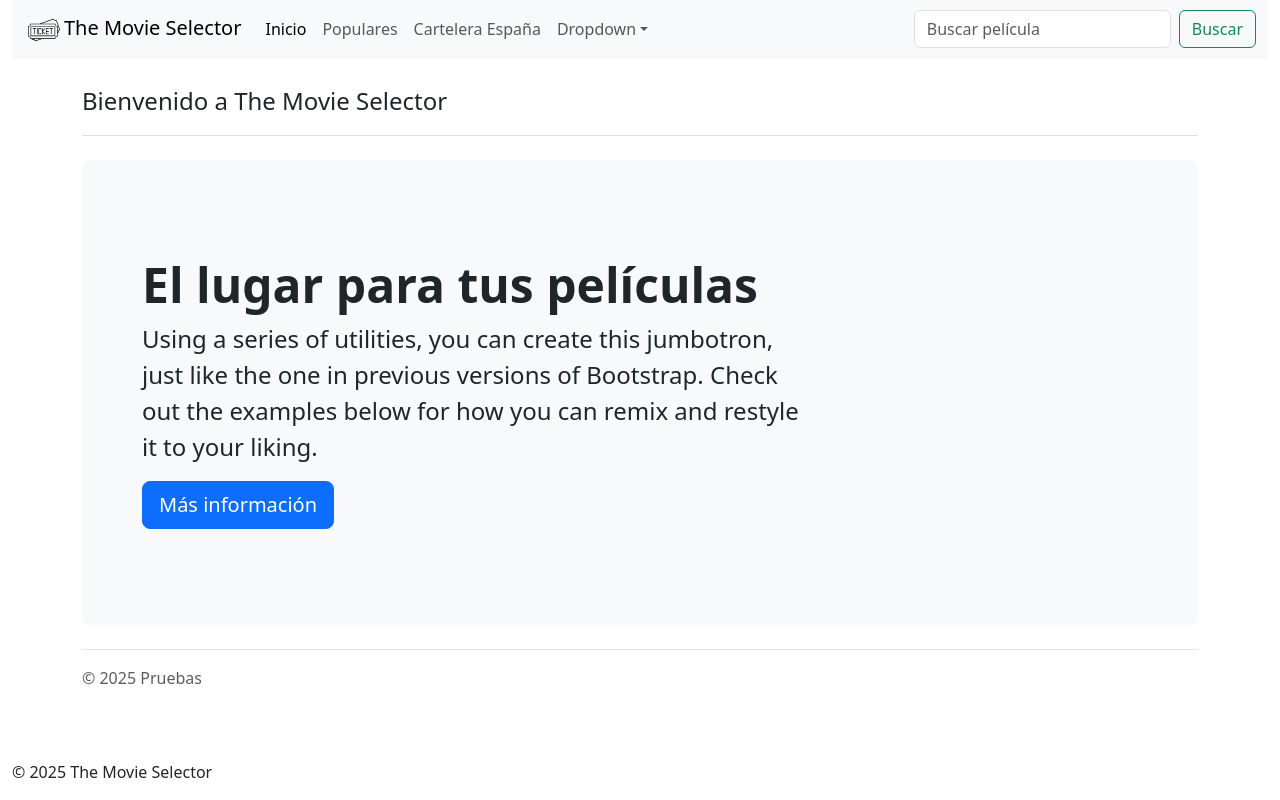
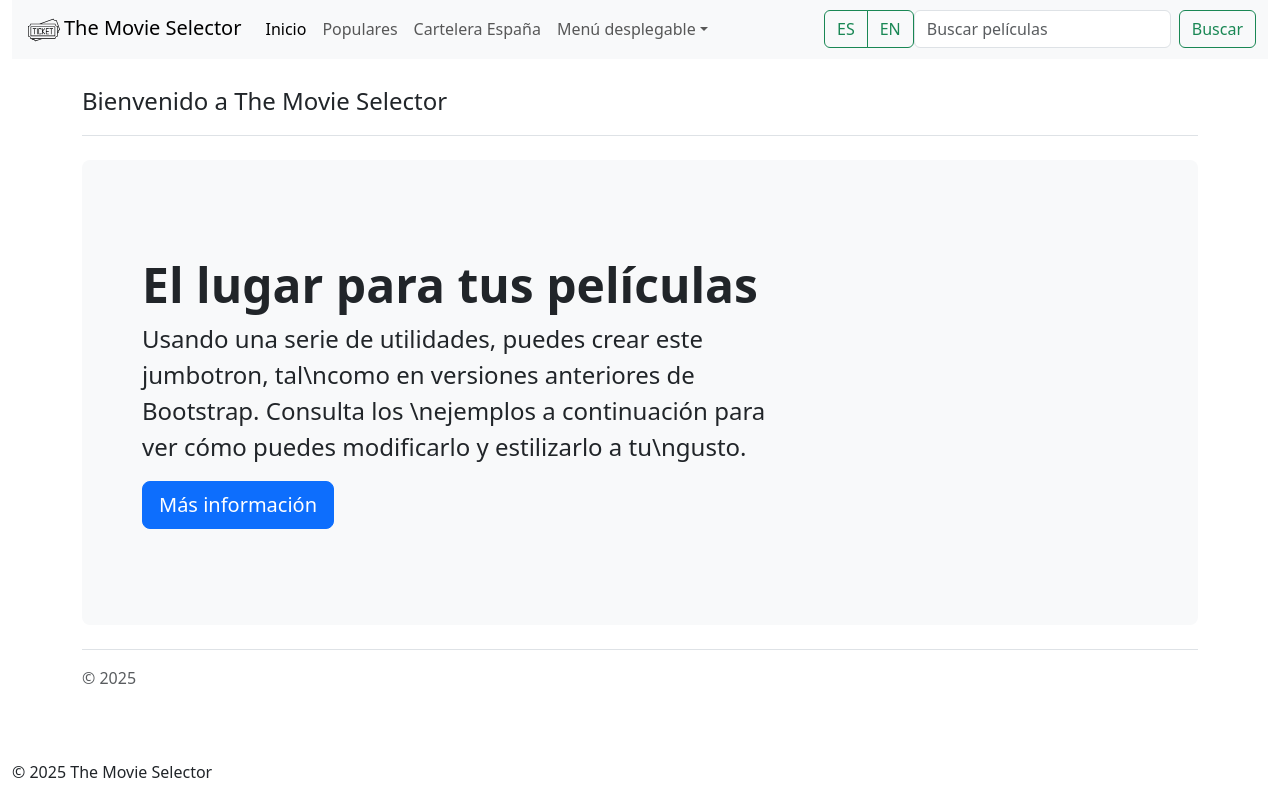
Before and after one commit to bryanStv/TheMovieSelector, a React (Vite) app: page / in a window 1280 px wide. Built offline with nearby package versions, Linux system fonts and the light colour scheme; no server answers.

Commit message:
Añadida traducción de web Inglés/Español mediante json, por el momento solo está el NavBar y el Home

```diff
--- a/index.html
+++ b/index.html
@@ -1,5 +1,5 @@
 <!doctype html>
-<html lang="en">
+<html lang="es">
   <head>
     <meta charset="UTF-8" />
     <link rel="icon" type="image/svg+xml" href="/vite.svg" />
--- a/package.json
+++ b/package.json
@@ -13,6 +13,7 @@
     "bootstrap": "^5.3.3",
     "react": "^19.0.0",
     "react-dom": "^19.0.0",
+    "react-intl": "^7.1.6",
     "react-router-dom": "^7.2.0"
   },
   "devDependencies": {
--- a/src/components/Fixed/Header/Header.jsx
+++ b/src/components/Fixed/Header/Header.jsx
@@ -1,11 +1,11 @@
 import "./Header.css"
 import { NavBar } from "../../ui/Header/NavBar/NavBar"
 
-export const Header = () => {
+export const Header = ({ onChangeLanguage }) => {
     return (
-        <header>
+      <header>
         {/*<h1>The Movie Selector</h1>*/}
-        <NavBar />
+        <NavBar onChangeLanguage={onChangeLanguage} />
         {/*<nav>
             <ul>
                 <li><a href="#home">Home</a></li>
@@ -13,6 +13,6 @@ export const Header = () => {
                 <li><a href="#contact">Contact</a></li>
             </ul>
         </nav>*/}
-        </header>
-    )
+      </header>
+    );
 }
--- /dev/null
+++ b/src/components/ui/Elementos/Buttons/ButtonsSelectorLenguaje.jsx
@@ -0,0 +1,34 @@
+import { useTraductor } from "../../../../context/TraducirContext";
+
+export const ButtonsSelectorLenguaje = () => {
+    const {setSpanish, setEnglish, locale} = useTraductor()
+
+
+  return (
+    <div className="btn-group" role="group" aria-label="Basic radio toggle button group">
+      <input
+        type="radio"
+        className="btn-check"
+        name="btnlang"
+        id="btnspanish"
+        autoComplete="off"
+        value="es"
+        checked={locale === "es-ES"}
+        onChange={() =>setSpanish()}
+      />
+      <label className="btn btn-outline-success" htmlFor="btnspanish">ES</label>
+
+      <input
+        type="radio"
+        className="btn-check"
+        name="btnlang"
+        id="btnenglish"
+        autoComplete="off"
+        value="en"
+        checked={locale === "en-US"}
+        onChange={() =>setEnglish()}
+      />
+      <label className="btn btn-outline-success" htmlFor="btnenglish">EN</label>
+    </div>
+  );
+};
--- a/src/components/ui/Header/NavBar/NavBar.jsx
+++ b/src/components/ui/Header/NavBar/NavBar.jsx
@@ -1,23 +1,22 @@
 import "./NavBar.css"
-import { Link, useNavigate } from "react-router-dom";
+import { Form, Link, useNavigate } from "react-router-dom";
 import { useState } from "react";
 import MovieLogo from "../../../../assets/movie-tickets-svgrepo-com.svg"
+import { ButtonsSelectorLenguaje } from "../../../ui/Elementos/Buttons/ButtonsSelectorLenguaje.jsx"
+import { FormattedMessage,useIntl } from "react-intl";
 
 export const NavBar = () => {
   const API_KEY = import.meta.env.VITE_TMDB_API_KEY;
   const [buscarPeli, setBuscarPeli] = useState("");
-  //const [movieResultados, setMovieResultados] = useState([]);
   const navigate = useNavigate();
+  const { formatMessage } = useIntl();
 
-  //const [pagina, setPagina] = useState(1);
-  //const [totalPaginas, setTotalPaginas] = useState(0);
 
   const fetchPeliculaByTitulo = async (titulo) => {
     const response = await fetch(
       `https://api.themoviedb.org/3/search/movie?query=${titulo}&language=es-ES&page=1&api_key=${API_KEY}`
     );
     const data = await response.json();
-    //return data.results;
     return data;
   };
 
@@ -28,12 +27,7 @@ export const NavBar = () => {
 
     const movies = await fetchPeliculaByTitulo(buscarPeli);
 
-    /*if(movies){
-      setTotalPaginas(movies.total_pages);
-    }*/
-
-    //navigate("/resultados", { state: { movies: movies.results, totalPaginas: totalPaginas } });
-    navigate("/resultados", {state: { movies: movies.results}});
+    navigate("/resultados", { state: { movies: movies.results } });
   };
 
   return (
@@ -58,17 +52,26 @@ export const NavBar = () => {
           <ul className="navbar-nav me-auto mb-2 mb-lg-0">
             <li className="nav-item">
               <Link className="nav-link active" aria-current="page" to="/">
-                Inicio
+                <FormattedMessage
+                  id="message.nav-home"
+                  defaultMessage="Inicio"
+                />
               </Link>
             </li>
             <li className="nav-item">
               <Link className="nav-link" to="/populares">
-                Populares
+                <FormattedMessage
+                  id="message.nav-popular"
+                  defaultMessage="Populares"
+                />
               </Link>
             </li>
             <li className="nav-item">
               <Link to="/cartelera" className="nav-link">
-                Cartelera España
+                <FormattedMessage
+                  id="message.nav-spain-current"
+                  defaultMessage="Cartelera España"
+                />
               </Link>
             </li>
             <li className="nav-item dropdown">
@@ -79,12 +82,18 @@ export const NavBar = () => {
                 data-bs-toggle="dropdown"
                 aria-expanded="false"
               >
-                Dropdown
+                <FormattedMessage
+                  id="message.nav-dropdown"
+                  defaultMessage="Menú desplegable"
+                />
               </a>
               <ul className="dropdown-menu">
                 <li>
                   <Link to="/formulario-contacto" className="dropdown-item">
-                    Contacto
+                    <FormattedMessage
+                      id="message.nav-dropdown-contact"
+                      defaultMessage="Contacto"
+                    />
                   </Link>
                 </li>
                 <li>
@@ -103,21 +112,30 @@ export const NavBar = () => {
               </ul>
             </li>
           </ul>
+
+          <ButtonsSelectorLenguaje />
+
           <form className="d-flex" role="search" onSubmit={handleBuscarPeli}>
             <input
               className="form-control me-2"
               type="search"
-              placeholder="Buscar película"
+              placeholder={formatMessage({
+                id: "message.nav-search",
+                defaultMessage: "Buscar películas",
+              })}
               aria-label="Search"
               value={buscarPeli}
               onChange={(e) => setBuscarPeli(e.target.value)}
             />
             <button className="btn btn-outline-success" type="submit">
-              Buscar
+              <FormattedMessage
+                id="message.nav-search-button"
+                defaultMessage="Buscar"
+              />
             </button>
           </form>
         </div>
       </div>
     </nav>
   );
-}
+};
--- /dev/null
+++ b/src/context/TraducirContext.jsx
@@ -0,0 +1,35 @@
+import { createContext, useContext, useState, useEffect } from "react";
+import { IntlProvider } from "react-intl";
+import messagesEs from "../translations/es.json";
+import messagesEn from "../translations/en.json";
+
+const TraducirContext = createContext();
+
+export const TraducirProvider = ({ children }) => {
+  const [locale, setLocale] = useState(
+    localStorage.getItem("language") || "es"
+  );
+
+  useEffect(() => {
+    localStorage.setItem("language", locale);
+    //console.log("Idioma cambiado a: " + locale);
+  }, [locale]);
+
+  const messages = {
+    "es-ES": messagesEs,
+    "en-US": messagesEn,
+  };
+
+  const setSpanish = () => setLocale("es-ES");
+  const setEnglish = () => setLocale("en-US");
+
+  return (
+    <TraducirContext.Provider value={{ locale, setSpanish, setEnglish }}>
+      <IntlProvider locale={locale} messages={messages[locale]}>
+        {children}
+      </IntlProvider>
+    </TraducirContext.Provider>
+  );
+};
+
+export const useTraductor = () => useContext(TraducirContext);
--- a/src/pages/Home/Home.jsx
+++ b/src/pages/Home/Home.jsx
@@ -1,6 +1,5 @@
-//import { useEffect, useState } from "react";
 import "./Home.css"
-//import MovieLogo from "../../assets/movie-tickets-svgrepo-com.svg"
+import { FormattedMessage } from "react-intl";
 
 export const Home = () => {
     return (
@@ -11,31 +10,41 @@ export const Home = () => {
               href="/"
               className="d-flex align-items-center text-dark text-decoration-none"
             >
-              {/*<img
-                src={MovieLogo}
-                width={40}
-                height={32}
-                alt="TheMovieSelector"
-              />*/}
-              <span className="fs-4">Bienvenido a The Movie Selector</span>
+              {/*<span className="fs-4">Bienvenido a The Movie Selector</span>*/}
+              <span className="fs-4">
+                <FormattedMessage
+                  id="message.home-welcome-title"
+                  defaultMessage="Bienvenido a The Movie Selector"
+                />
+              </span>
             </a>
           </header>
 
           <div className="p-5 mb-4 bg-light rounded-3">
             <div className="container-fluid py-5">
-              <h1 className="display-5 fw-bold">El lugar para tus películas</h1>
+              <h1 className="display-5 fw-bold">
+                <FormattedMessage
+                  id="message.home-welcome-jumbotron"
+                  defaultMessage="El lugar para tus películas"
+                />
+              </h1>
               <p className="col-md-8 fs-4">
-                Using a series of utilities, you can create this jumbotron, just
-                like the one in previous versions of Bootstrap. Check out the
-                examples below for how you can remix and restyle it to your
-                liking.
+                <FormattedMessage
+                  id="message.home-welcome-text"
+                  defaultMessage="Usando una serie de utilidades, puedes crear este jumbotron, tal\ncomo en versiones anteriores de Bootstrap. Consulta los \nejemplos a continuación para ver cómo puedes modificarlo y estilizarlo a tu\ngusto."
+                />
               </p>
               <button className="btn btn-primary btn-lg" type="button">
-                Más información
+                <FormattedMessage
+                id="message.home-more-information-button"
+                defaultMessage="Más información"
+                />
               </button>
             </div>
           </div>
-          <footer className="pt-3 mt-4 text-muted border-top">&copy; 2025 Pruebas</footer>
+          <footer className="pt-3 mt-4 text-muted border-top">
+            &copy; 2025
+          </footer>
         </div>
       </main>
     );
--- a/src/routes/Root.jsx
+++ b/src/routes/Root.jsx
@@ -1,4 +1,5 @@
 import { Outlet } from "react-router-dom";
+import { useState } from "react";
 
 import { Header } from "../components/Fixed/Header/Header.jsx";
 import { Footer } from "../components/Fixed/Footer/Footer.jsx";
@@ -7,9 +8,11 @@ import { useFavoritas } from "../context/FavoritasContext.jsx";
 
 export const Root = () => {
   const { favoritas } = useFavoritas();
+  const [locale, setLocale] = useState("es-ES");
+
   return (
     <div className="container-fluid d-flex flex-column min-vh-100">
-      <Header />
+      <Header onChangeLanguage={setLocale} />
 
       <div className="row flex-grow-1">
         <div className={favoritas.length > 0 ? "col-md-8" : "col-md-12"}>
--- /dev/null
+++ b/src/translations/en.json
@@ -0,0 +1,20 @@
+{
+  "message.simple": "A simple message.",
+  "message.argument": "Hi, {name}! 👋",
+  "message.plural": "{count, plural, one {# item} other {# items}}",
+  "message.select": "{gender, select, male {Mr} female {Mrs} other {User}}",
+  "message.text-format": "Hi, <b>John</b>!",
+  "message.number-format": "Formatted number: {num, number, ::K}",
+  "message.currency-format": "Formatted currency: {amount, number, ::currency/USD}",
+  "message.home-welcome-title": "Welcome to The Movie Selector",
+  "message.home-welcome-text": "Using a series of utilities, you can create this jumbotron, just\nlike the one in previous versions of Bootstrap. Check out the\nexamples below for how you can remix and restyle it to your\nliking.",
+  "message.home-welcome-jumbotron": "The place for your movies",
+  "message.home-more-information-button": "More information",
+  "message.nav-home": "Home",
+  "message.nav-popular": "Popular Movies",
+  "message.nav-spain-current": "Spanish Billboard",
+  "message.nav-dropdown": "Dropdown",
+  "message.nav-dropdown-contact": "Contact",
+  "message.nav-search": "Search movies",
+  "message.nav-search-button": "Search"
+}
--- /dev/null
+++ b/src/translations/es.json
@@ -0,0 +1,20 @@
+{
+  "message.simple": "Un mensaje sencillo.",
+  "message.argument": "¡Hola, {name}! 👋",
+  "message.plural": "{count, plural, one {# articulo} other {# artículos}}",
+  "message.select": "{gender, select, male {Sr.} female {Sra.} other {Usuario}}",
+  "message.text-format": "¡Hola, <b>John</b>!",
+  "message.number-format": "Número formateado: {num, number, ::K}",
+  "message.currency-format": "Moneda formateada: {amount, number, ::currency/USD}",
+  "message.home-welcome-title": "Bienvenido a The Movie Selector",
+  "message.home-welcome-text": "Usando una serie de utilidades, puedes crear este jumbotron, tal\ncomo en versiones anteriores de Bootstrap. Consulta los \nejemplos a continuación para ver cómo puedes modificarlo y estilizarlo a tu\ngusto.",
+  "message.home-welcome-jumbotron": "El lugar para tus películas",
+  "message.home-more-information-button": "Más información",
+  "message.nav-home": "Inicio",
+  "message.nav-popular": "Populares",
+  "message.nav-spain-current": "Cartelera España",
+  "message.nav-dropdown": "Menú desplegable",
+  "message.nav-dropdown-contact": "Contacto",
+  "message.nav-search": "Buscar películas",
+  "message.nav-search-button": "Buscar"
+}
```
Also changed, not shown: src/App.jsx (+6 -3 lines), src/apis/useSearchFetchTMDB.jsx (added, +45 -0 lines), 1 other file (tests, documents, lock files or other folders).
